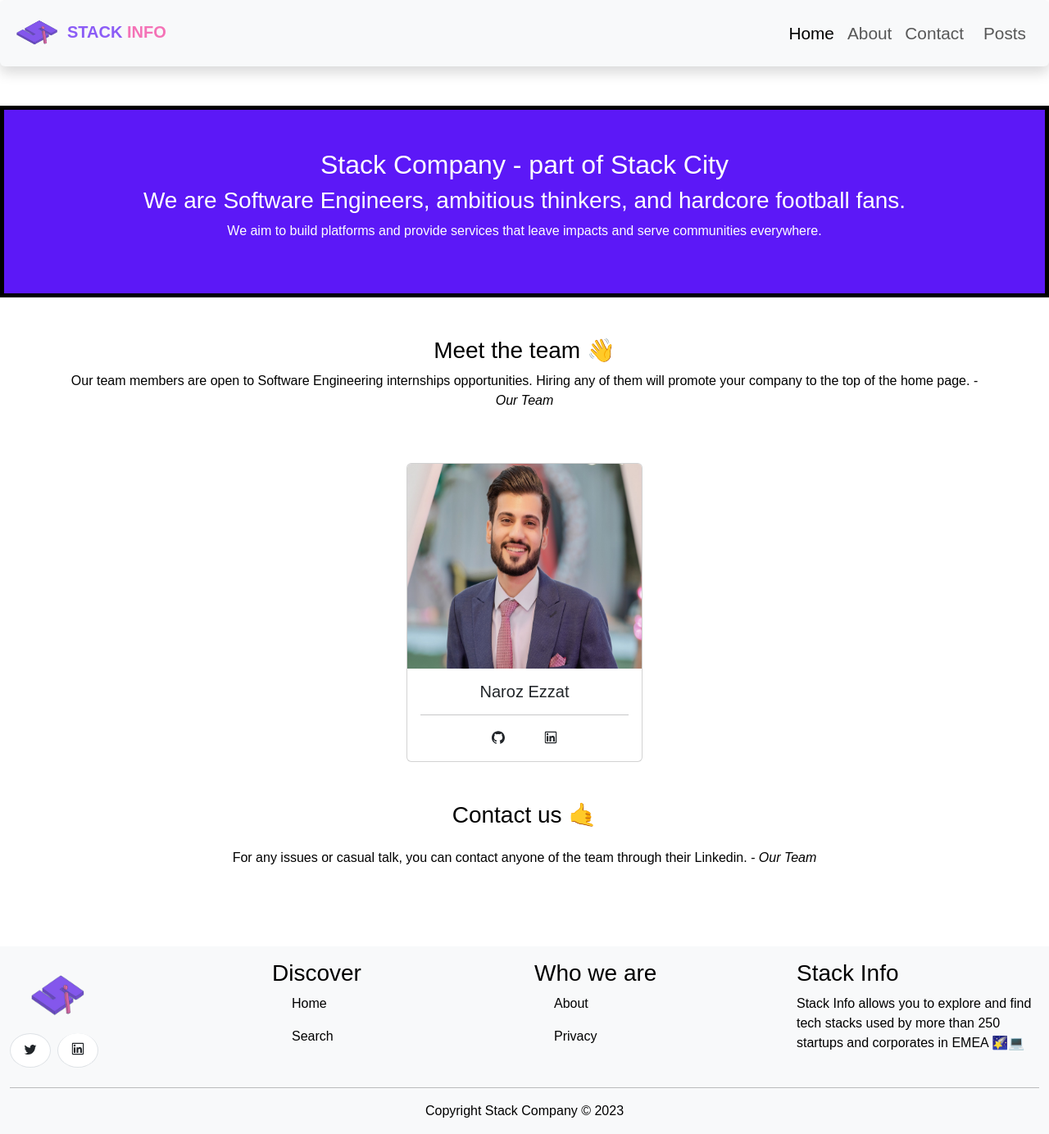
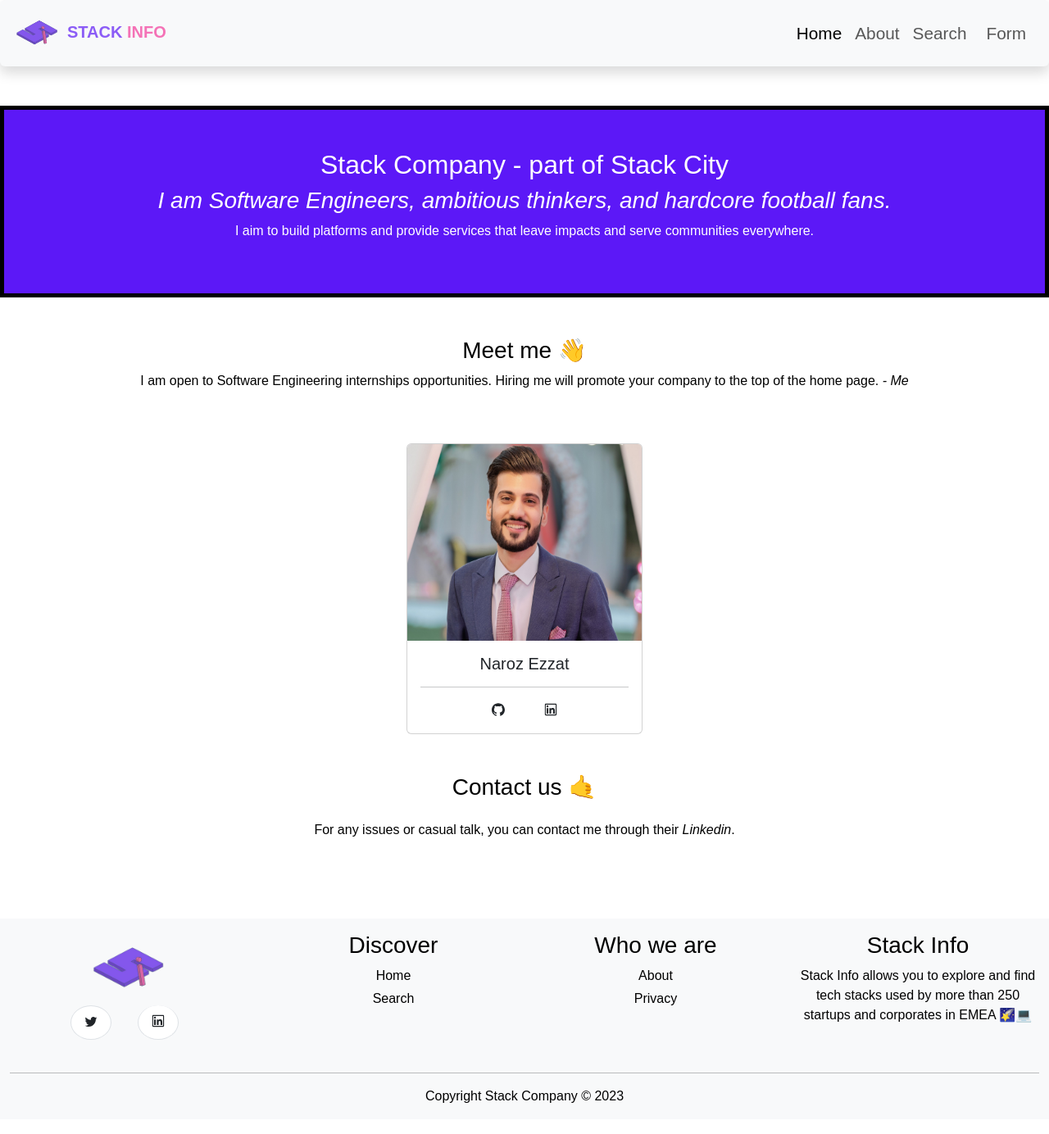
Before and after one commit to narozezzat/company-stack, a Next.js app: page /about in a window 1280 px wide. Shown: the whole page at 82% size. Built offline with nearby package versions, Linux system fonts and the light colour scheme.

Commit message:
edit some design

```diff
--- a/componenet/AboutMe.js
+++ b/componenet/AboutMe.js
@@ -12,8 +12,8 @@ export default function AboutMe() {
           <div className="row my-5">
             <div className="col-sm-12 text-center text-white">
               <h2>Stack Company - part of Stack City</h2>
-              <h3>We are Software Engineers, ambitious thinkers, and hardcore football fans.</h3>
-              <p>We aim to build platforms and provide services that leave impacts and serve communities everywhere.</p>
+              <h3><cite>I am Software Engineers, ambitious thinkers, and hardcore football fans.</cite></h3>
+              <p>I aim to build platforms and provide services that leave impacts and serve communities everywhere.</p>
             </div>
           </div>
           </div>
@@ -22,9 +22,9 @@ export default function AboutMe() {
         <div className="container">
           <div className="row text-center mt-5">
             <div className="col-sm-12">
-              <h3 class="stackinfo-about-title">Meet the team 👋</h3>
-              <p>Our team members are open to Software Engineering internships opportunities.
-              Hiring any of them will promote your company to the top of the home page.<cite> - Our Team</cite>
+              <h3 class="stackinfo-about-title">Meet me 👋</h3>
+              <p>I am open to Software Engineering internships opportunities.
+              Hiring me will promote your company to the top of the home page.<cite> - Me</cite>
               </p>
             </div>
           </div>
@@ -32,7 +32,7 @@ export default function AboutMe() {
 
         <div className="container text-center d-flex justify-content-center my-5">
           <div className="card " style={{width: "18rem"}}>
-            <Image className="card-img-top" src={img} style={{height: "250px"}} alt="Card image cap" />
+            <Image className="card-img-top" src={img} style={{height: "240px"}} alt="Card image cap" />
             <div className="card-body">
               <h5 className="card-title">Naroz Ezzat</h5>
               <hr />
@@ -52,7 +52,7 @@ export default function AboutMe() {
             <div className="col-sm-12">
               <h3>Contact us 🤙</h3>
               <p className="mt-4 mb-5">For any issues or casual talk,
-              you can contact anyone of the team through their Linkedin.<cite> - Our Team</cite>
+              you can contact me through their <cite>Linkedin</cite>.
               </p>
             </div>
           </div>
--- a/componenet/Footer.js
+++ b/componenet/Footer.js
@@ -7,22 +7,22 @@ import { LinkedinOutlined, TwitterOutlined }  from '@ant-design/icons';
 function Footer() {
   return (
     <div className="container-fluid bg-light mt-5">
-      <div className="row justify-content-center pt-3">
+      <div className="row pt-3 text-center">
 
-        <div className="col-md-3 col-sm-12 ">
-          <Link href="#">
-            <Image className="mx-3" title="Groove Street, Home" alt="Logo" src={logo}  style={{height: "90px", width: "90px"}}/>
+        <div className="col-md-3 col-sm-12">
+          <Link href="/">
+            <Image title="Home" alt="Logo" src={logo}  style={{height: "90px", width: "120px"}}/>
           </Link>
 
-          <div className="flex-row mb-2 justify-content-start list-group">
+          <div className="flex-row mb-4 justify-content-center list-group ">
 
-            <div className="social-media-item rounded-circle list-group-item">
+            <div className="social-media-item rounded-circle list-group-item justify-conten mx-2">
               <Link href="https://www.twitter.com/stackinfoio" target="_blank" rel="noreferrer">
                 <TwitterOutlined />
               </Link>
             </div>
 
-            <div className="social-media-item rounded-circle list-group-item mx-2">
+            <div className="social-media-item rounded-circle list-group-item mx-4">
               <Link href="https://www.linkedin.com/company/stackinfoio" target="_blank" rel="noreferrer">
                 <LinkedinOutlined />
               </Link>
@@ -33,7 +33,7 @@ function Footer() {
         <div className="col-md-3 col-sm-12">
           <h3>Discover</h3>
           <div className="mx-4">
-            <Link href="/" className="d-block mb-3">Home</Link>
+            <Link href="/" className="d-block mb-1">Home</Link>
             <Link href="#" className="d-block mb-4">Search</Link>
           </div>
         </div>
@@ -41,7 +41,7 @@ function Footer() {
         <div className="col-md-3 col-sm-12">
           <h3>Who we are</h3>
           <div className="mx-4">
-            <Link href="/" className="d-block mb-3">About</Link>
+            <Link href="/" className="d-block mb-1">About</Link>
             <Link href="#" className="d-block mb-3">Privacy</Link>
           </div>
         </div>
--- a/componenet/Navbar.js
+++ b/componenet/Navbar.js
@@ -34,10 +34,10 @@ function Navbar() {
                 <Link className="nav-link" href="/about">About</Link>
               </li>
               <li className="nav-item">
-                <Link className="nav-link" href="/contact">Contact</Link>
+                <Link className="nav-link" href="/contact">Search</Link>
               </li>
               <li className="nav-item">
-                <Link className="nav-link mx-2" href="/posts">Posts</Link>
+                <Link className="nav-link mx-2" href="/posts">Form</Link>
               </li>
             </ul>
           </div>
--- a/pages/about.js
+++ b/pages/about.js
@@ -1,5 +1,5 @@
 import Head from "next/head";
-import AboutMe from './../componenet/AboutMe';
+import AboutMe from '../componenet/AboutMe';
 
 
 
--- a/pages/posts/[id].js
+++ b/pages/posts/[id].js
@@ -1,8 +1,7 @@
 export default function Post1(props) {
     return (
-        <div>
-            <p>Id: {props.post.id}</p>
-            <p>Title: {props.post.title}</p>
+        <div className="container text-center">
+            <h4 className="my-4">Title: {props.post.title}</h4>
             <p>Body: {props.post.body}</p>
 
         </div>
```
Also changed, not shown: pages/posts/index.js (+10 -8 lines), pages/index.js (line endings or trailing spaces), styles/AboutMe.module.css (line endings or trailing spaces).
